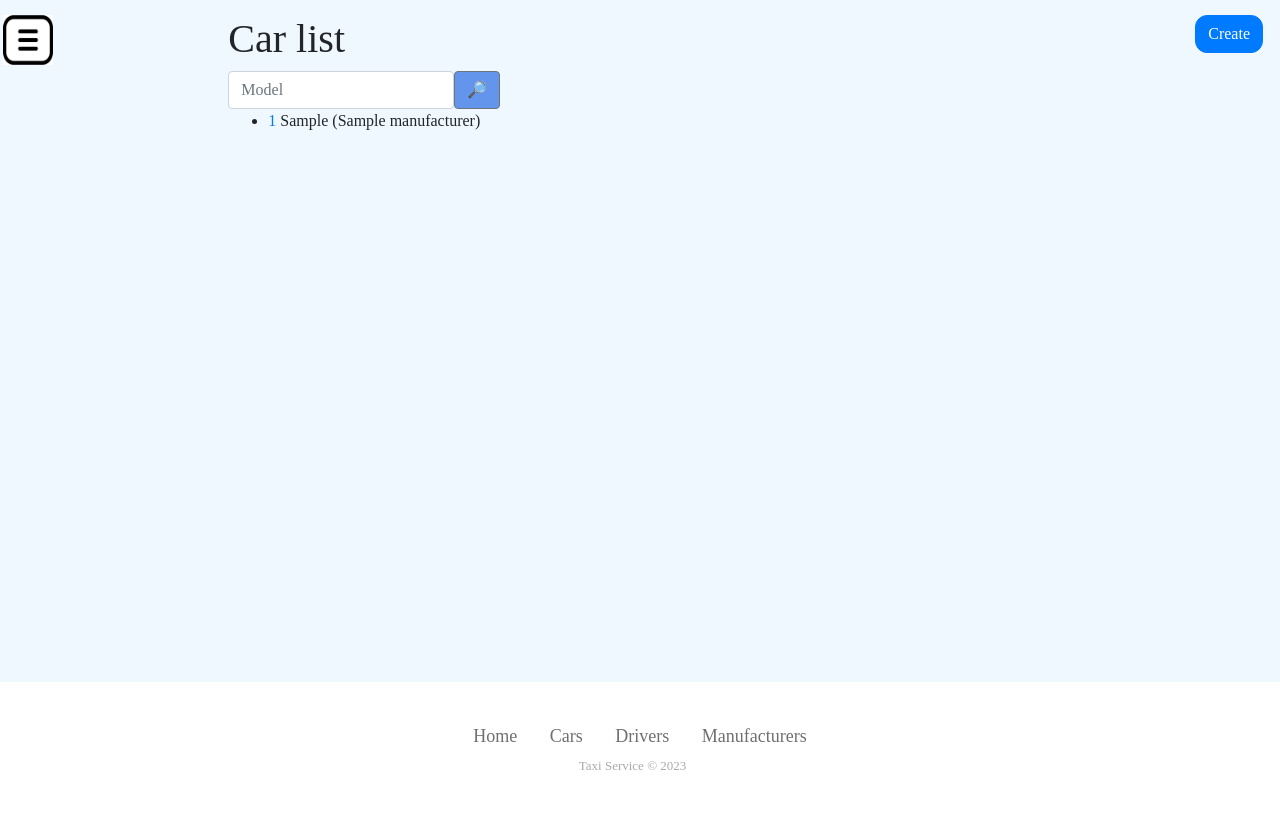
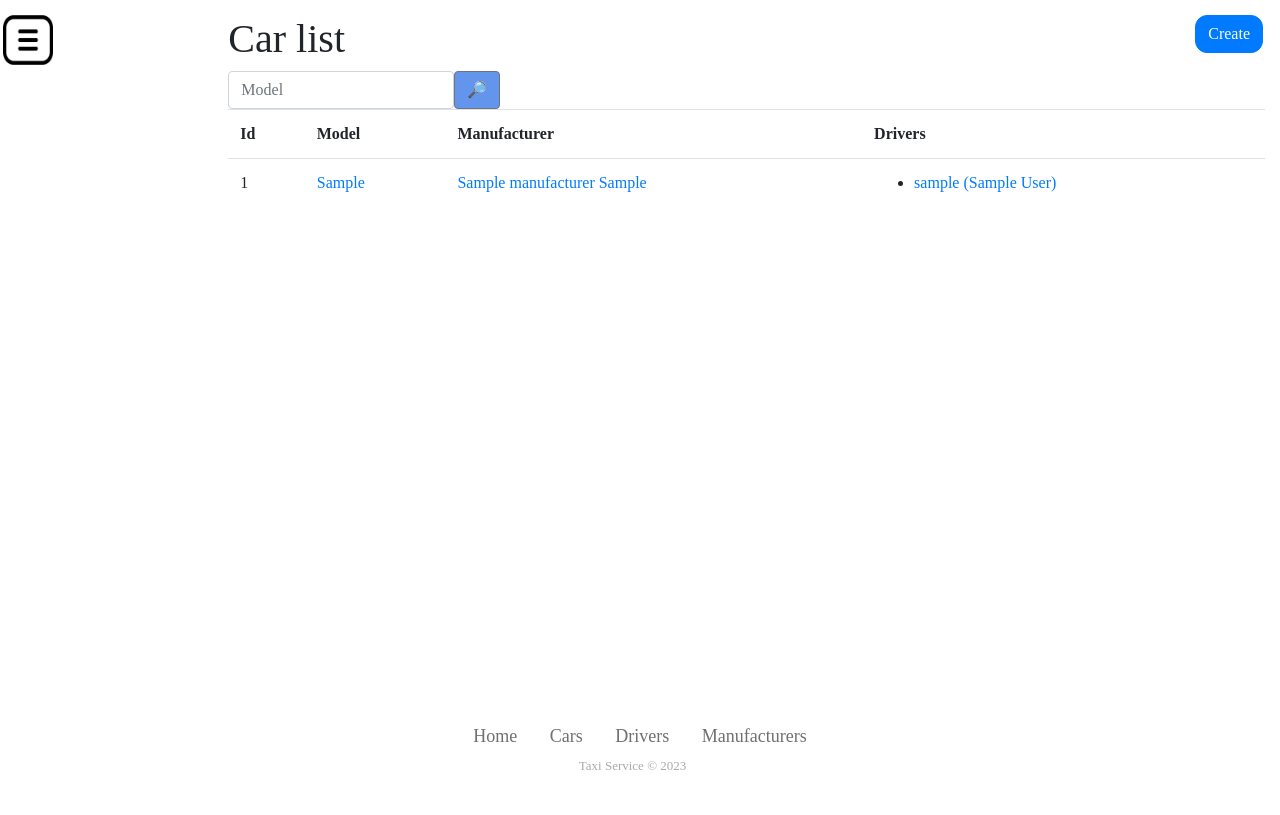
Before and after one commit to Pavilion4ik/taxi-service, a Django app: page /cars/ in a window 1280 px wide. Run offline with Django 4.2, Linux system fonts and the light colour scheme; a user stored in the database is signed in; tables that the repository leaves empty hold one stand-in row (values such as "Sample post"); some libraries are stand-ins or nearby versions.

Commit message:
Customize car list template

```diff
--- a/static/css/styles.css
+++ b/static/css/styles.css
@@ -1,6 +1,6 @@
 body {
     margin-top: 15px;
-    background-color: aliceblue;
+    background-color: rgb(255, 255, 255);
     font-family: "Times New Roman", sans-serif;
     font-style: normal;
     min-height: 100vh;
--- a/templates/taxi/car_list.html
+++ b/templates/taxi/car_list.html
@@ -14,14 +14,35 @@
     <input class="btn btn-secondary" type="submit"  value="🔎">
   </form>
   {% if car_list %}
-    <ul>
-      {% for car in car_list %}
-        <li>
-          <a href="{% url "taxi:car-detail" pk=car.id %} ">{{ car.id }}</a>
-          {{ car.model }} ({{ car.manufacturer.name }})
-        </li>
-      {% endfor %}
-    </ul>
+    <table class="table">
+    <tr>
+      <th>Id</th>
+      <th>Model</th>
+      <th>Manufacturer</th>
+      <th>Drivers</th>
+    </tr>
+    {% for car in car_list %}
+      <tr>
+        <td>{{ car.id }}</td>
+        <td><a href="{% url 'taxi:car-detail' pk=car.id %}">{{ car.model }}</a></td>
+        <td><a href="{% url 'taxi:manufacturer-detail' pk=car.manufacturer_id %}">{{ car.manufacturer }}</a></td>
+        <td>
+          {% if car.drivers.all %}
+            {% for driver in car.drivers.all %}
+            <ul>
+            <li><a href="{% url 'taxi:driver-detail' pk=driver.id %}">{{ driver }}</a>
+            </li>
+            </ul>
+            {% endfor %}
+          {% else %}
+          <li style="margin-left: 25px">There are no drivers yet</li>
+          {% endif %}
+
+        </td>
+      </tr>
+    {% endfor %}
+
+    </table>
   {% else %}
     <p>There are no cars in taxi</p>
   {% endif %}
```
Also changed, not shown: README.md, demo-img/demo.png (renamed from demo.png).
